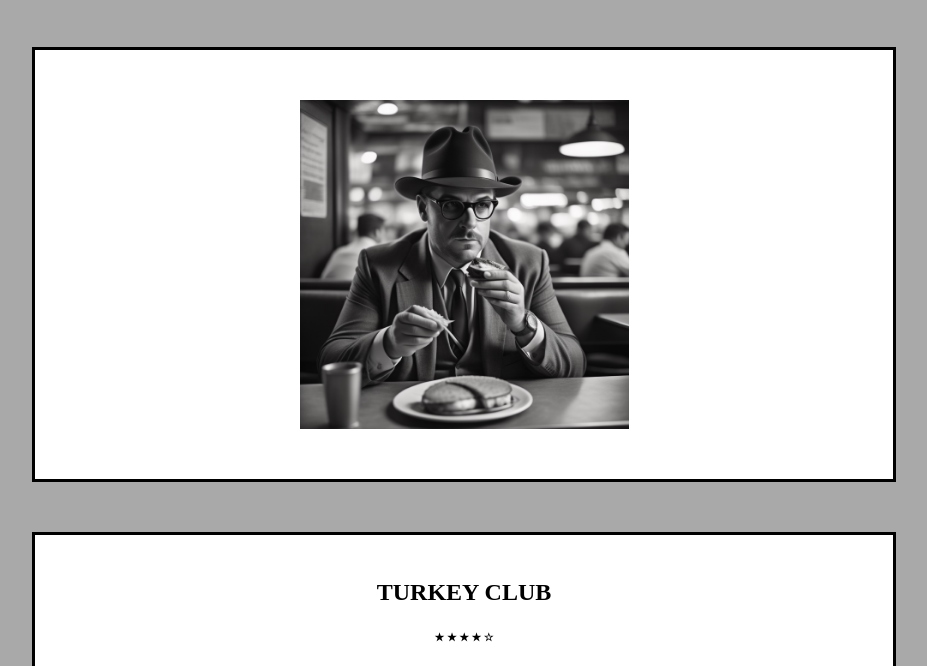
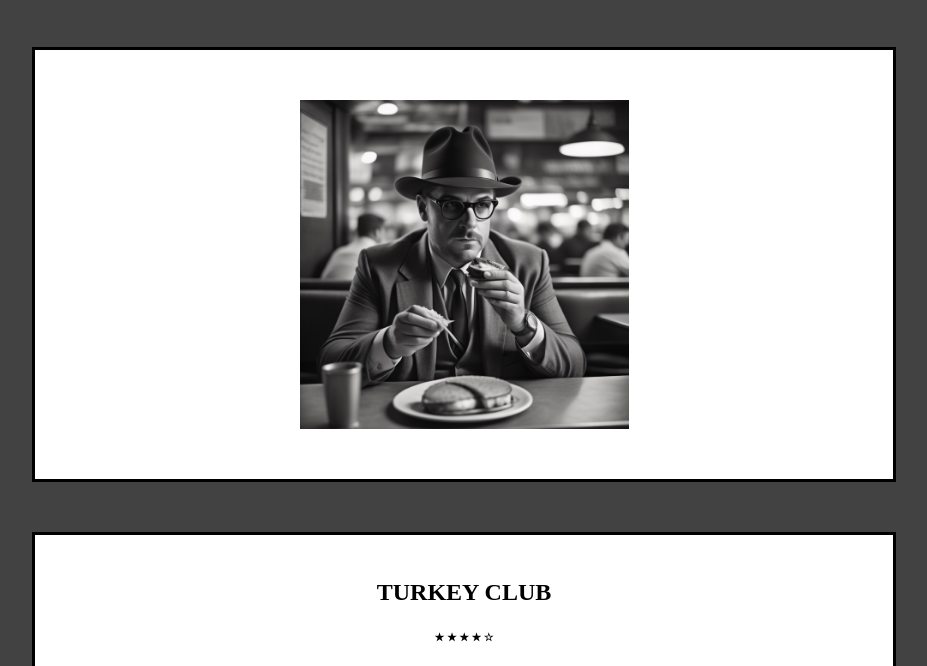
Before and after one commit to LaunchCodeAllhubs/js-assignment-4-html-me-something-palewest, a website: page index.html in a window 1280 px wide. Shown: the part 217-883 px from the top of the page, without its empty margins (176-1103 px from the left). Drawn offline with Linux system fonts and the light colour scheme.

Commit message:
adding css

```diff
--- a/styles.css
+++ b/styles.css
@@ -2,7 +2,7 @@ body {
     margin: 8px;
     display: block;
     text-align: center;
-    background-color: darkgray;
+    background-color: rgb(66, 66, 66);
 }
 
 header {
```
